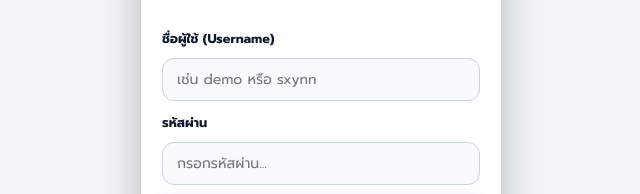
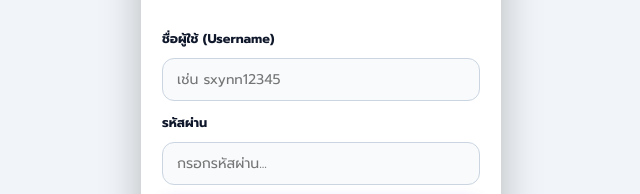
Before and after one commit to Sxyannnnnnn07/To-do-list, a website: page public/index.html in a window 1280 px wide. Shown: the part 512-706 px from the top of the page, 319-959 px from the left. Drawn offline with Linux system fonts and the light colour scheme; no server answers.

Commit message:
แก้ตรง User

```diff
--- a/public/index.html
+++ b/public/index.html
@@ -73,7 +73,7 @@
         <form id="landingLoginForm" class="auth-form" autocomplete="off">
           <div class="form-group">
             <label for="landingLoginUsername">ชื่อผู้ใช้ (Username)</label>
-            <input type="text" id="landingLoginUsername" placeholder="เช่น demo หรือ sxynn" required autocomplete="off">
+            <input type="text" id="landingLoginUsername" placeholder="เช่น sxynn12345" required autocomplete="off">
           </div>
           <div class="form-group">
             <label for="landingLoginPassword">รหัสผ่าน</label>
```
